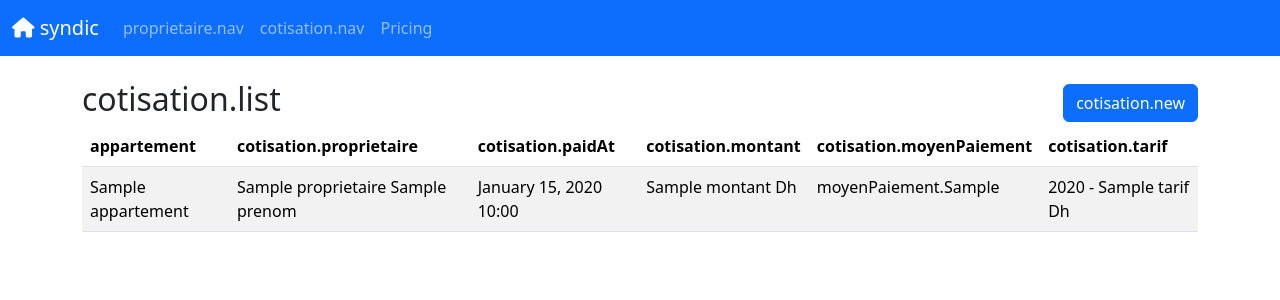
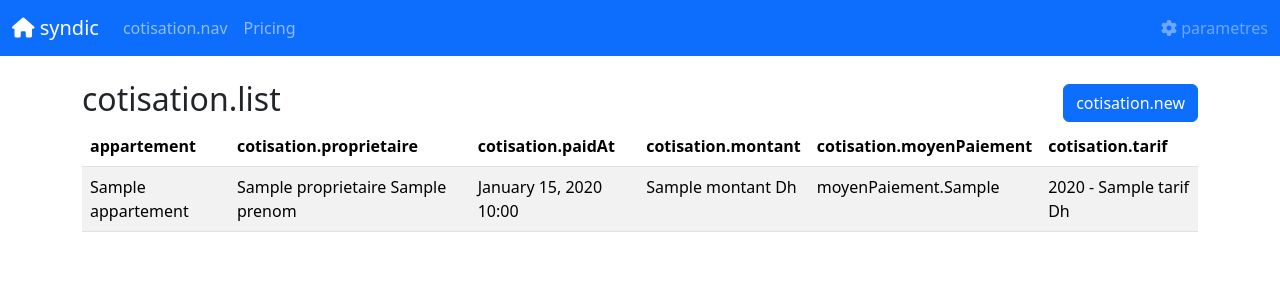
Before and after one commit to bougassaa/syndic, a Symfony app: template templates/cotisation/list.html.twig in a window 1280 px wide. Shown: the top 300 px of the page. Run offline with Twig, Linux system fonts and the light colour scheme; the template is opened without the code that fills it: most values are stand-ins (such as "Sample title", 1, 10 or a date in 2020); some libraries are stand-ins or nearby versions.

Commit message:
finish cotisation list/new

```diff
--- a/public/app.js
+++ b/public/app.js
@@ -15,6 +15,14 @@ document.addEventListener('DOMContentLoaded', function () {
 
     document.querySelectorAll('select').forEach(select => {
         new TomSelect(select);
+    });
+
+    document.querySelectorAll('input[type="date"]').forEach(date => {
+        date.addEventListener('focus', function (event) {
+            if (event.target.showPicker) {
+                event.target.showPicker();
+            }
+        });
     });
 
     const appartementSelect = document.querySelector('#cotisation_appartement');
--- a/src/Controller/CotisationController.php
+++ b/src/Controller/CotisationController.php
@@ -29,7 +29,7 @@ class CotisationController extends AbstractController
     public function list(CotisationRepository $repository): Response
     {
         return $this->render('cotisation/list.html.twig', [
-            'cotisations' => $repository->findAll(),
+            'cotisations' => $repository->findBy([], ['paidAt' => 'DESC']),
         ]);
     }
 
--- a/templates/base.html.twig
+++ b/templates/base.html.twig
@@ -21,13 +21,7 @@
                     <span class="navbar-toggler-icon"></span>
                 </button>
                 <div class="collapse navbar-collapse" id="navbarNav">
-                    <ul class="navbar-nav">
-                        <li class="nav-item">
-                            <a class="nav-link {{ app.current_route starts with 'app_proprietaire' ? 'active' : '' }}"
-                               href="{{ path('app_proprietaire_list') }}">
-                                {{ 'proprietaire.nav'|trans }}
-                            </a>
-                        </li>
+                    <ul class="navbar-nav me-auto">
                         <li class="nav-item">
                             <a class="nav-link {{ app.current_route starts with 'app_cotisation' ? 'active' : '' }}"
                                href="{{ path('app_cotisation_list') }}">
@@ -36,6 +30,20 @@
                         </li>
                         <li class="nav-item">
                             <a class="nav-link" href="#">Pricing</a>
+                        </li>
+                    </ul>
+                    <ul class="navbar-nav">
+                        <li class="nav-item dropdown">
+                            <a href="#" class="text-decoration-none" data-bs-toggle="dropdown" aria-expanded="false">
+                                <i class="fa-solid fa-gear"></i> {{ 'parametres'|trans }}
+                            </a>
+                            <ul class="dropdown-menu dropdown-menu-end" data-bs-theme="light">
+                                <li>
+                                    <a class="dropdown-item" href="{{ path('app_proprietaire_list') }}">
+                                        {{ 'proprietaire.nav'|trans }}
+                                    </a>
+                                </li>
+                            </ul>
                         </li>
                     </ul>
                 </div>
--- a/translations/messages.fr.yaml
+++ b/translations/messages.fr.yaml
@@ -1,4 +1,5 @@
 syndic: Syndic
+parametres: Paramètres
 save: Sauvegarder
 edit: Modifier
 select-choose: Sélectionner une valeur
```
